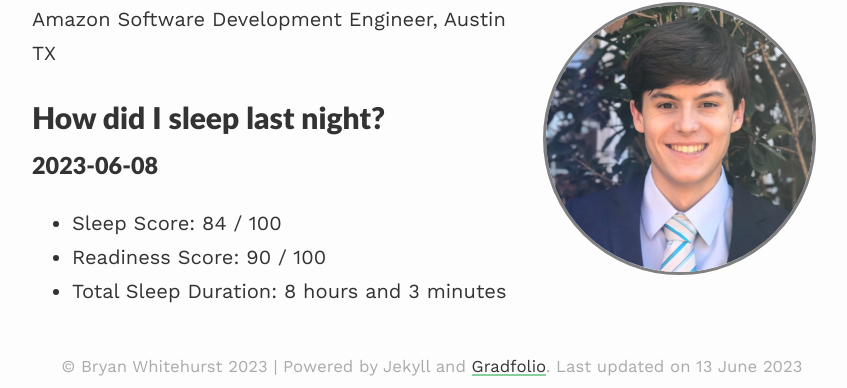
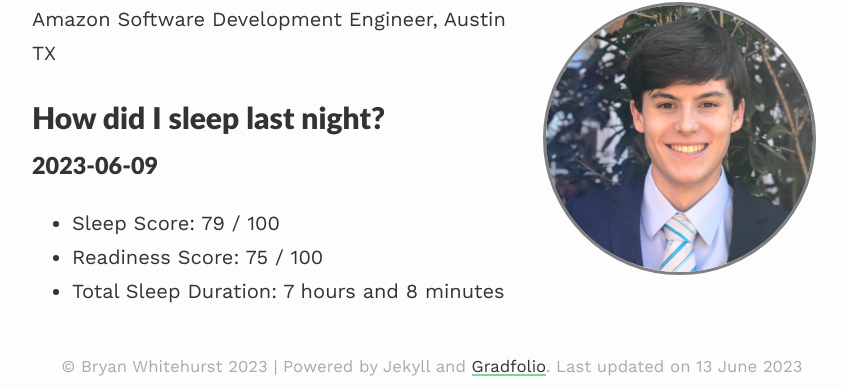
Before and after one commit to BryanWhitehurst/bryanwhitehurst.github.io, a Jekyll site: the page built from index.md, in a window 1280 px wide. Shown: the part 190-578 px from the top of the page, without its empty margins (208-1055 px from the left). Built offline with Jekyll 4.4.1, drawn with Linux system fonts in a browser that asks for light colours; nearby versions of some CDN libraries.

Commit message:
daily oura update

```diff
--- a/index.md
+++ b/index.md
@@ -10,7 +10,7 @@ published: true
 Amazon Software Development Engineer, Austin TX
 
 # How did I sleep last night?
-### 2023-06-08
-- Sleep Score: 84 / 100
-- Readiness Score: 90 / 100
-- Total Sleep Duration: 8 hours and 3 minutes
+### 2023-06-09
+- Sleep Score: 79 / 100
+- Readiness Score: 75 / 100
+- Total Sleep Duration: 7 hours and 8 minutes
```
